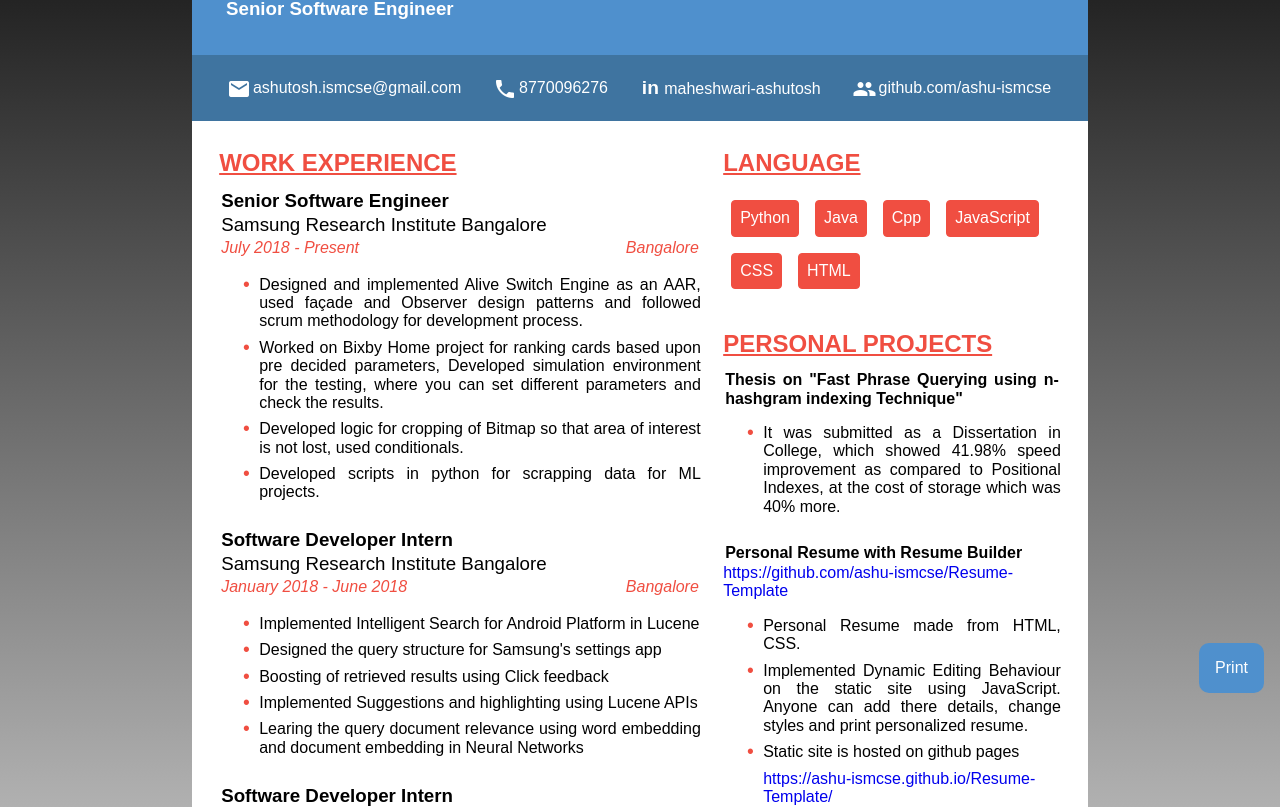
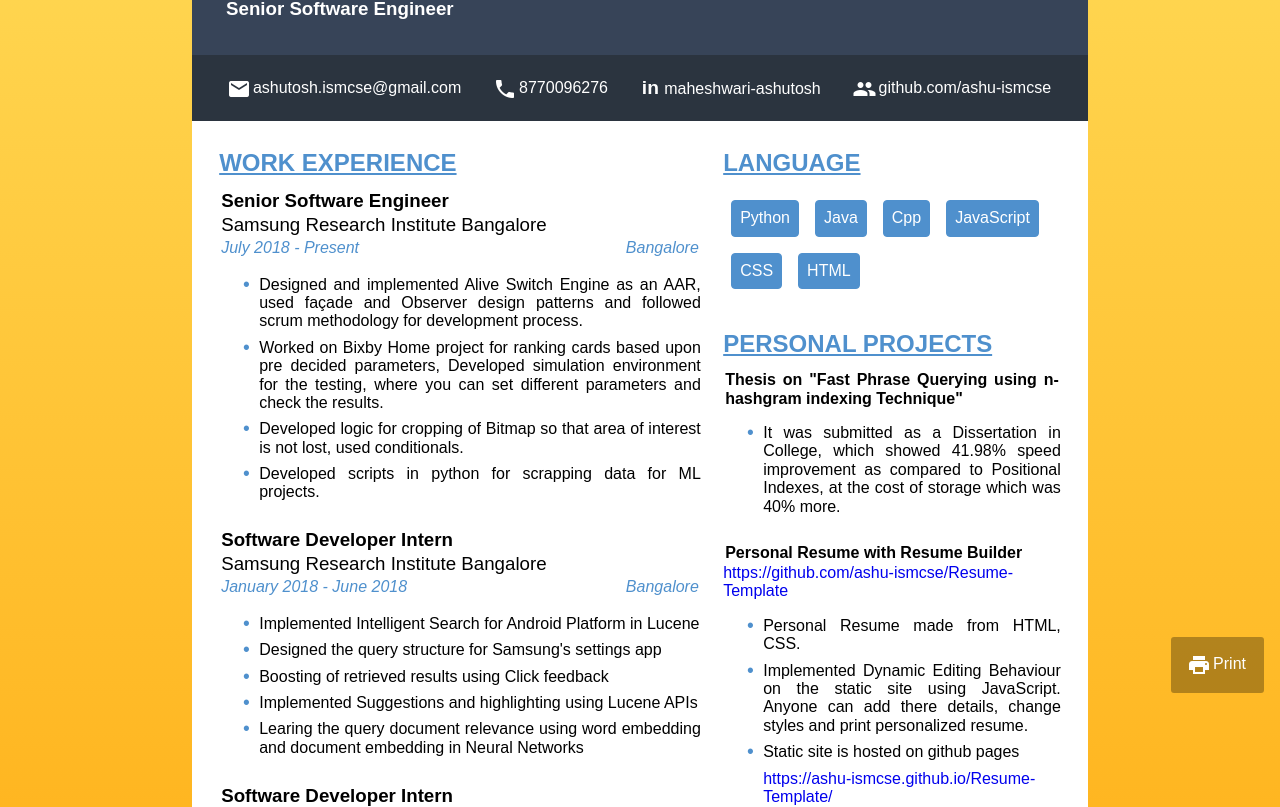
Before and after one commit to ashu-ismcse/Resume, a plain HTML site: page index.html in a window 1280 px wide. Shown: the part 91-898 px from the top of the page. Drawn offline with Linux system fonts and the light colour scheme.

Commit message:
Add Print icon and change theme

```diff
--- a/css/style.css
+++ b/css/style.css
@@ -10,8 +10,9 @@
 	bottom: 1em;
 	right: 1em;
 	padding: 1em;
-	background: #4f90cd;
-	border-radius: 10px;
+	background: rgba(0,0,0,30%);
+	border-radius: 3px;
+	/* backdrop-filter: blur(100px); */
 }
 
 #print-button a {
@@ -23,7 +24,7 @@ body{
 	width: 70%;
 	margin: 1em auto;
 	/* background: #424242; */
-	background: linear-gradient(180deg, #212121 5%, white 90%);
+	background: linear-gradient(180deg, #FFD54F 5%, #FFA000 99%);
 }
 
 .body-container{
@@ -72,7 +73,7 @@ li::before {
 	content: "\2022";
 	font-weight: 1000;
 	display: inline-block;
-	color: #f04e41;
+	color: #4f90cd;
 	width: 1em;
 	margin-left: -1em;
 }
@@ -85,7 +86,7 @@ li {
 ***************************/
 
 header{
-	background: #4f90cd;
+	background: #374458;
 	margin-bottom: 0.25em;
 	color: white;
 }
@@ -102,7 +103,7 @@ header{
 }
 
 .profile-handles{
-	background: #3f74a0;
+	background: #2b343f;
 	justify-content: space-around;
 	padding: 1.25em;
 }
@@ -116,7 +117,7 @@ header{
 ***************************/
 
 h2{
-	color: #f04e41;
+	color: #4f90cd;
 	text-decoration: underline;
 	text-transform: uppercase;
 	margin: 0.3em 0;
@@ -142,7 +143,7 @@ main{
 
 .duration-place-item,.duration-result-item {
 	font-style: italic;
-	color: #f04e41;
+	color: #4f90cd;
 }
 
 /* .experience-item,.personal-project-item{
@@ -176,11 +177,11 @@ main{
 
 .language-item , .interest-item {
 	color: white;
-	border:  #f04e41 1px solid;
+	border:  #4f90cd 1px solid;
 	border-radius: 4px;
 	padding: .5em;
 	margin: 0.5em;
-	background: #f04e41;
+	background: #4f90cd;
 }
 
 .achievement-item p {
@@ -221,6 +222,6 @@ main{
 	}
 
 	a{
-		color: #f04e41
+		color: #4f90cd
 	}
 }
--- a/index.html
+++ b/index.html
@@ -12,12 +12,13 @@
 </head>
 <body>
 	<div class="body-container">
-		<div id="print-button">
-		 	<a href="#">Print</a>
-		</div>
+		<a id = "print-button" href="#" class="flex-row-container">
+			<i class="material-icons">print</i>
+			<p class="row-item">Print</p>
+		</a>
 		<!-- Start Header ------------------------------------------------------------------------------------------------>
 		<header class="flex-column-container">
-			<div class="column-item header-column-item header-column-item1 profile-name">
+			<div class="column-item header-column-item header-column-item1 flex-row-container profile-name">
 				<h1>Ashutosh Maheshwari</h1>
 			</div>
 			<div class="column-item header-column-item header-column-item2 profile-job">
```
